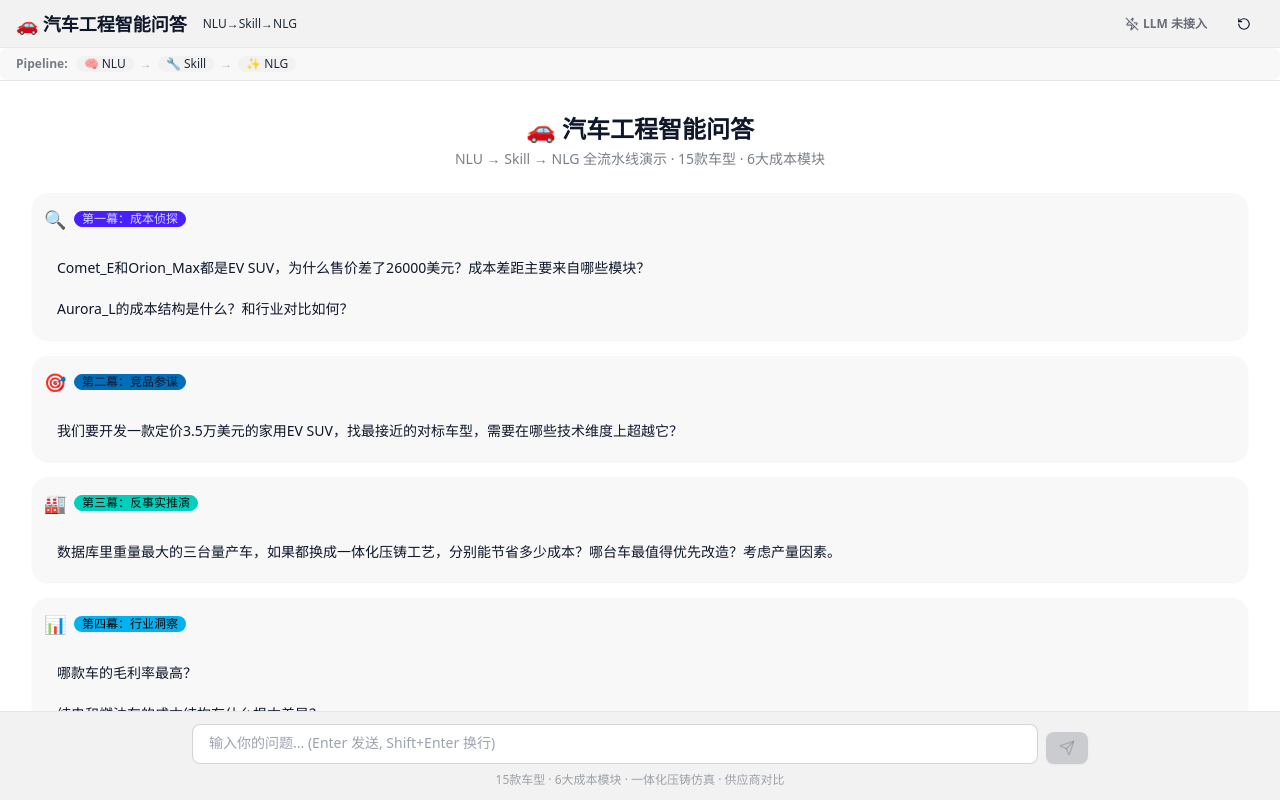
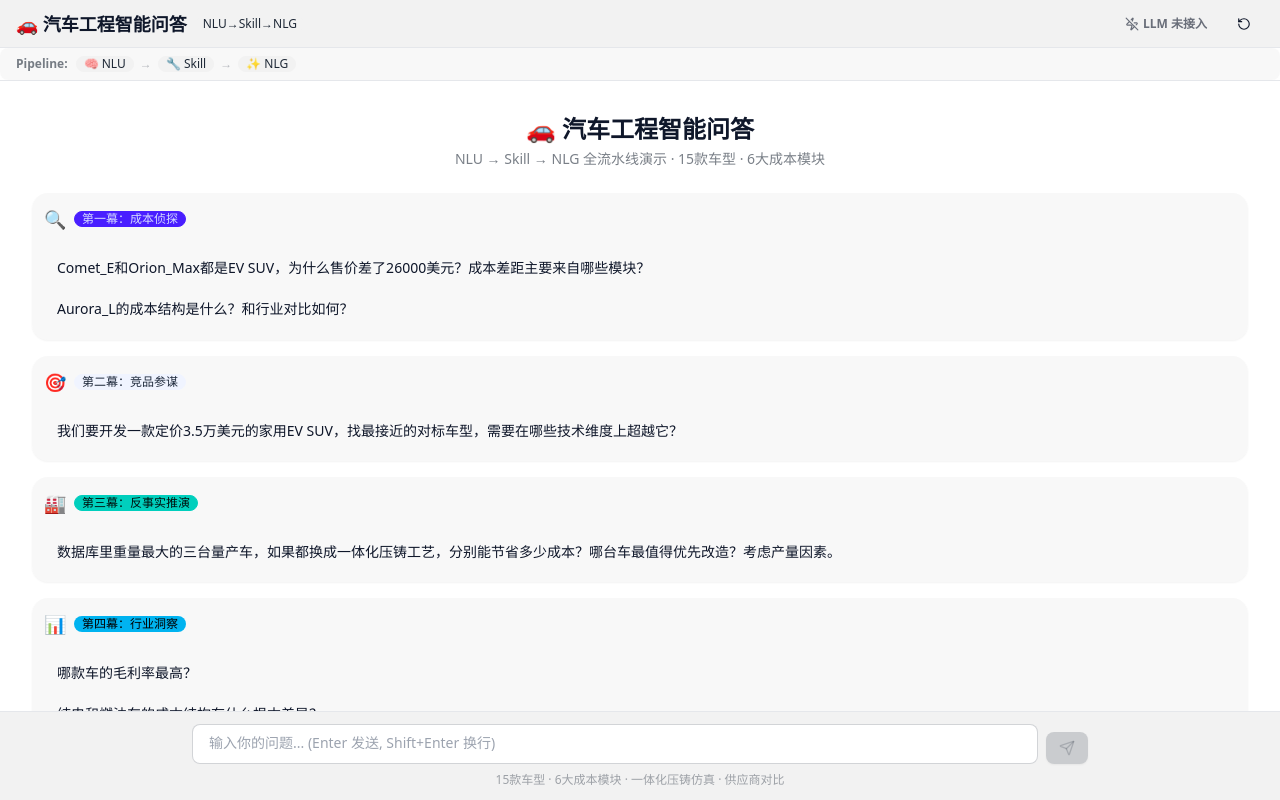
Before and after one commit to muxingg-ai/auto-engineering-qa, a React (Vite) app: page / in a window 1280 px wide. Built offline with nearby package versions, Linux system fonts and the light colour scheme; the HTML template or start-up script is replaced by a standard one.

Commit message:
fix: tailwind.config.js colors for browser compatibility

```diff
--- a/tailwind.config.js
+++ b/tailwind.config.js
@@ -9,8 +9,8 @@ export default {
         light: {
           "primary": "#491eff",
           "primary-content": "#d4dbff",
-          "secondary": "#006eb8",
-          "secondary-content": "#0f172a",
+          "secondary": "#f0f4ff",        // 浅蓝灰背景
+          "secondary-content": "#1e293b", // 深色文字
           "accent": "#00cfbd",
           "accent-content": "#00100d",
           "neutral": "#2b3440",
```
